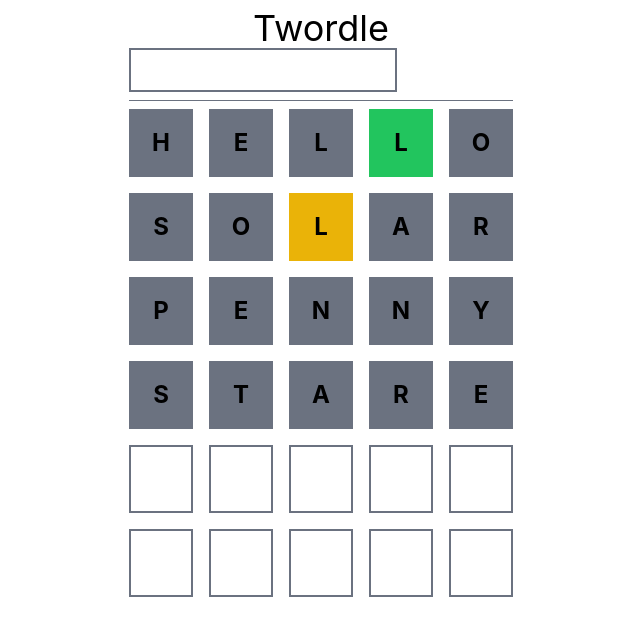
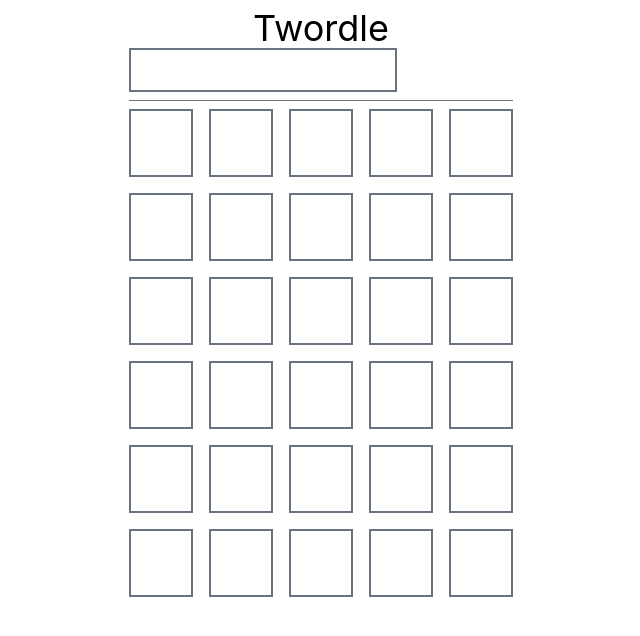
Before and after one commit to justnle/twordle, a React (Vite) app: page / in a window 1280 px wide. Shown: the top 636 px of the page, without its empty margins (319-959 px from the left). Built offline with nearby package versions, Linux system fonts and the light colour scheme.

Commit message:
moved guess state into the store

```diff
--- a/src/App.tsx
+++ b/src/App.tsx
@@ -19,17 +19,17 @@ export default function App() {
         setGuess(newGuess);
     };
 
-    let rows = [...state.guesses];
+    let rows = [...state.rows];
 
     if (rows.length < GUESS_LENGTH) {
-        rows.push(guess);
+        rows.push({ guess });
     }
 
     const remainingGuesses = GUESS_LENGTH - rows.length;
 
     rows = rows.concat(Array(remainingGuesses).fill(``));
 
-    const gameStatus = state.guesses.length === GUESS_LENGTH;
+    const gameStatus = state.rows.length === GUESS_LENGTH;
 
     return (
         <div className="mx-auto w-96 relative">
@@ -48,8 +48,12 @@ export default function App() {
             </header>
 
             <main className="grid grid-rows-6 gap-4">
-                {rows.map((word, index) => (
-                    <WordRow key={`${index}-${word}`} letters={word} />
+                {rows.map(({ guess, result }, index) => (
+                    <WordRow
+                        key={`${index}-${guess}`}
+                        letters={guess}
+                        result={result}
+                    />
                 ))}
             </main>
 
--- a/src/WordRow.tsx
+++ b/src/WordRow.tsx
@@ -1,17 +1,17 @@
-import { useStore } from './store';
-import { computeGuess, LetterState, LETTER_LENGTH } from './word-utils';
+import { LetterState, LETTER_LENGTH } from './word-utils';
 interface WordRowProps {
     letters: string;
+    result?: LetterState[];
 }
 
-export default function WordRow({ letters: lettersProp = '' }: WordRowProps) {
-    const answer = useStore((state) => state.answer);
+export default function WordRow({
+    letters: lettersProp = ``,
+    result = []
+}: WordRowProps) {
     const lettersRemaining = LETTER_LENGTH - lettersProp.length;
     const letters = lettersProp
         .split('')
-        .concat(Array(lettersRemaining).fill(''));
-
-    const guessStates = computeGuess(lettersProp, answer);
+        .concat(Array(lettersRemaining).fill(``));
 
     return (
         <div className="grid grid-cols-5 gap-4">
@@ -19,7 +19,7 @@ export default function WordRow({ letters: lettersProp = '' }: WordRowProps) {
                 <CharacterBox
                     key={`${index}-${char}`}
                     value={char}
-                    state={guessStates[index]}
+                    state={result[index]}
                 />
             ))}
         </div>
--- a/src/store.ts
+++ b/src/store.ts
@@ -1,28 +1,39 @@
 import create from 'zustand';
 import { persist } from 'zustand/middleware';
-import { getRandomWord } from './word-utils';
+import { computeGuess, getRandomWord, LetterState } from './word-utils';
+
+interface GuessRow {
+    guess: string;
+    result?: LetterState[];
+}
 
 interface StoreState {
     answer: string;
-    guesses: string[];
+    rows: GuessRow[];
     addGuess: (guess: string) => void;
     newGame: () => void;
 }
 
 export const useStore = create<StoreState>(
     persist(
-        (set) => ({
+        (set, get) => ({
             answer: getRandomWord(),
-            guesses: [`hello`, `solar`, `penny`, `stare`],
+            rows: [],
             addGuess: (guess: string) => {
                 set((state) => ({
-                    guesses: [...state.guesses, guess]
+                    rows: [
+                        ...state.rows,
+                        {
+                            guess,
+                            result: computeGuess(guess, state.answer)
+                        }
+                    ]
                 }));
             },
             newGame: () => {
                 set({
                     answer: getRandomWord(),
-                    guesses: []
+                    rows: []
                 });
             }
         }),
```
